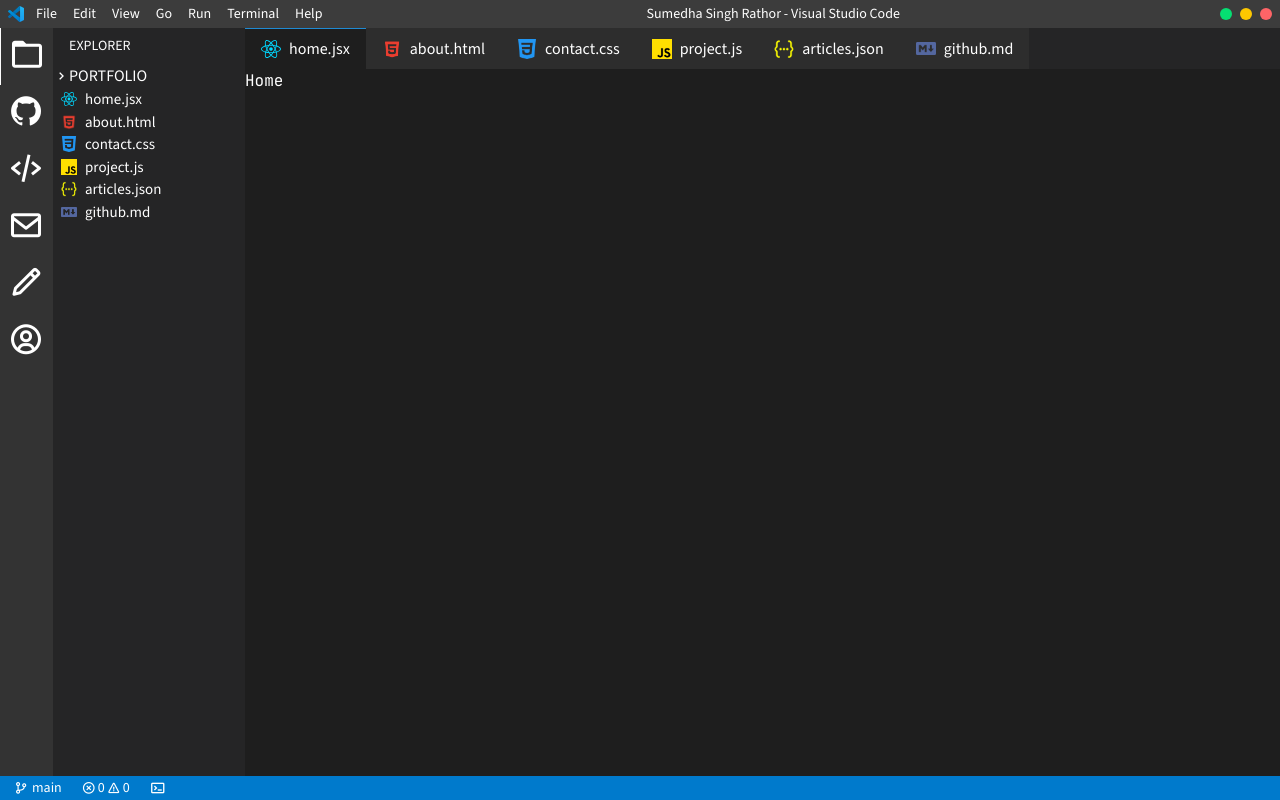
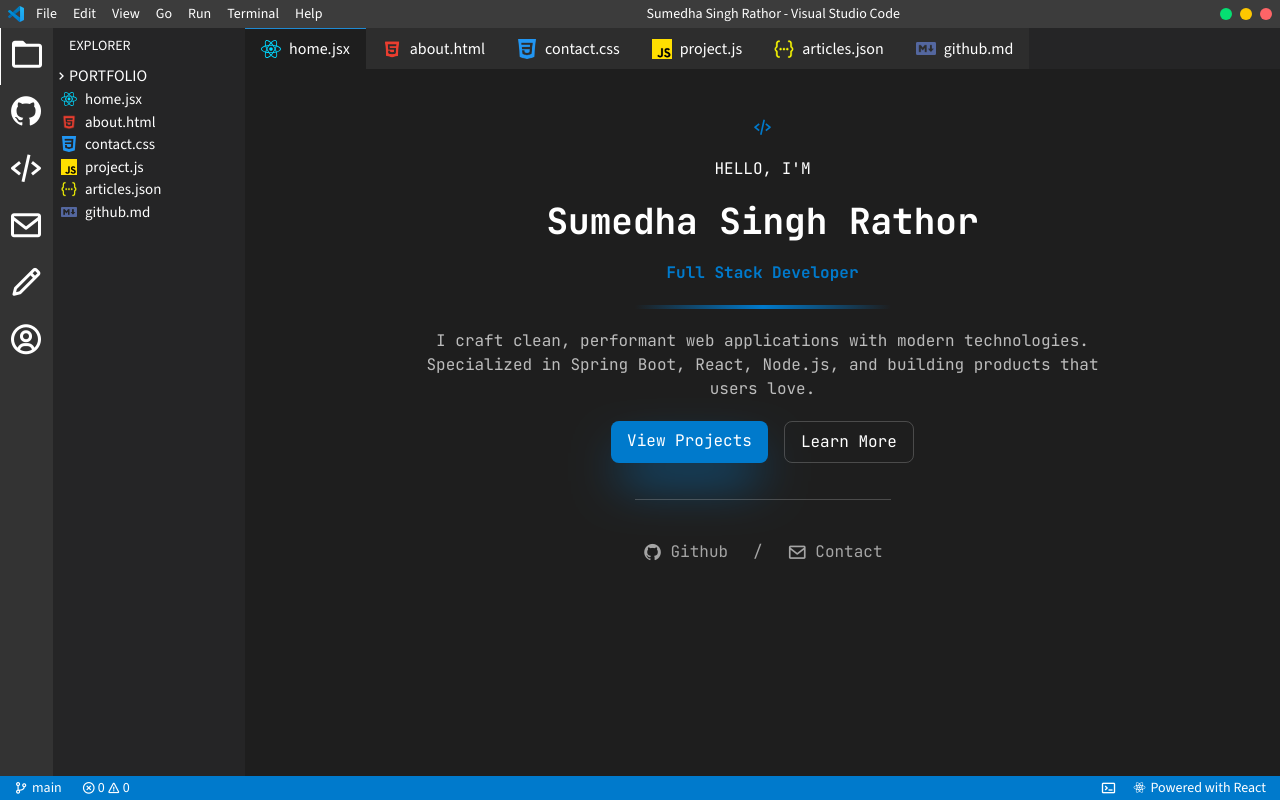
Before and after one commit to SumedhaSinghRathor/VSCode, a React (Vite) app: page / in a window 1280 px wide. Built offline with nearby package versions, Linux system fonts and the light colour scheme.

Commit message:
home page

```diff
--- a/src/App.jsx
+++ b/src/App.jsx
@@ -102,7 +102,7 @@ function App() {
             <i className="bx bx-user-circle text-4xl" />
           </NavLink>
         </section>
-        <section className="bg-[#252526] text-white w-fit">
+        <section className="bg-grey text-white w-fit">
           <div className="uppercase font-light px-4 py-2 text-sm">EXPLORER</div>
           <div className="flex items-center w-48">
             <i className="bx bx-chevron-right" />{" "}
@@ -123,8 +123,8 @@ function App() {
             ))}
           </div>
         </section>
-        <section className="bg-[#1e1e1e] text-white w-full flex flex-col flex-1 min-h-0">
-          <nav className="bg-[#252526] flex">
+        <section className="bg-dark-grey text-white w-full flex flex-col flex-1 min-h-0">
+          <nav className="bg-grey flex">
             {files.map((f, i) => (
               <NavLink
                 to={f.link}
@@ -143,7 +143,7 @@ function App() {
             ))}
           </nav>
           <section
-            className="bg-[#1e1e1e] flex-1 min-h-0 overflow-y-auto"
+            className="bg-dark-grey flex-1 min-h-0 overflow-y-auto"
             style={{ scrollbarColor: "#3c3c3c #1e1e1e" }}
           >
             <Routes>
@@ -157,20 +157,25 @@ function App() {
           </section>
         </section>
       </section>
-      <footer className="bg-[#007acc] text-white w-full text-sm px-2 flex items-center">
+      <footer className="bg-blue text-white w-full text-sm px-2 flex items-center justify-between">
         <div className="flex gap-2">
           <a
             href="https://github.com/SumedhaSinghRathor/VSCode"
             target="_blank"
-            className="flex items-center hover:bg-[#1f8ad2] w-fit h-full px-1.5 py-0.5 gap-1"
+            className="flex items-center hover:bg-light-blue w-fit h-full px-1.5 py-0.5 gap-1"
           >
             <i className="bx bx-git-branch" /> main
           </a>
-          <div className="flex items-center gap-0.5 hover:bg-[#1f8ad2] px-1.5 py-0.5">
+          <div className="flex items-center gap-0.5 hover:bg-light-blue px-1.5 py-0.5">
             <i className="bx bx-x-circle" /> 0<i className="bx bx-error" /> 0
           </div>
-          <div className="hover:bg-[#1f8ad2] px-1.5 py-0.5 flex items-center justify-center text-base">
+        </div>
+        <div className="flex gap-1">
+          <div className="hover:bg-light-blue px-1.5 py-0.5 flex items-center justify-center text-base">
             <i className="bx bx-terminal" />
+          </div>
+          <div className="hover:bg-light-blue px-1.5 py-0.5 flex items-center gap-1">
+            <i className="bx bxl-react" /> Powered with React
           </div>
         </div>
       </footer>
--- a/src/index.css
+++ b/src/index.css
@@ -1,6 +1,13 @@
 @import url("https://fonts.googleapis.com/css2?family=JetBrains+Mono:ital,wght@0,100..800;1,100..800&display=swap");
 @import url("https://fonts.googleapis.com/css2?family=Source+Sans+3:ital,wght@0,200..900;1,200..900&display=swap");
 @import "tailwindcss";
+
+@theme {
+  --color-blue: #007acc;
+  --color-dark-grey: #1e1e1e;
+  --color-grey: #252526;
+  --color-light-blue: #1f8ad2;
+}
 
 html,
 body {
--- a/src/sections/About.jsx
+++ b/src/sections/About.jsx
@@ -93,11 +93,11 @@ function About() {
         </div>
         <p className="text-white/80">Trainee Analyst at Wissen Technology</p>
         <div className="flex items-center gap-2">
-          <div className="size-3 bg-[#007acc] rounded-full" />
+          <div className="size-3 bg-blue rounded-full" />
           <p className="text-sm leading-8 text-white/60">Bengaluru, India</p>
         </div>
         <hr className="text-black/40 my-8" />
-        <div className="flex before:content-['01'] before:text-[#007acc]/60 before:text-xl items-start gap-4">
+        <div className="flex before:content-['01'] before:text-blue/60 before:text-xl items-start gap-4">
           <div className="flex flex-col gap-4">
             <h2 className="font-bold text-xl">About</h2>
             <p className="text-sm text-white/70">
@@ -117,16 +117,16 @@ function About() {
             </p>
           </div>
         </div>
-        <div className="flex before:content-['02'] before:text-[#007acc]/60 before:text-xl items-start gap-4 my-8">
+        <div className="flex before:content-['02'] before:text-blue/60 before:text-xl items-start gap-4 my-8">
           <div className="flex flex-col gap-4 w-full">
             <h2 className="font-bold text-xl">Experience</h2>
             {experience.toReversed().map((p, idx) => (
               <div
                 key={p.company}
-                className="border border-black/70 rounded-xl w-full p-6 hover:border-[#007acc]/60 transition-colors"
+                className="border border-black/70 rounded-xl w-full p-6 hover:border-blue/60 transition-colors"
               >
                 {idx == 0 && (
-                  <div className="text-sm text-[#007acc] bg-[#007acc]/20 w-fit px-2 py-1 rounded mb-2">
+                  <div className="text-sm text-blue bg-blue/20 w-fit px-2 py-1 rounded mb-2">
                     Current
                   </div>
                 )}
@@ -141,7 +141,7 @@ function About() {
             ))}
           </div>
         </div>
-        <div className="flex before:content-['03'] before:text-[#007acc]/60 before:text-xl items-start gap-4 my-8">
+        <div className="flex before:content-['03'] before:text-blue/60 before:text-xl items-start gap-4 my-8">
           <div className="flex flex-col gap-4 w-full">
             <h2 className="font-bold text-xl">Skills</h2>
             <div className="grid grid-cols-2 gap-4 text-sm">
@@ -153,7 +153,7 @@ function About() {
                   <p className="uppercase text-white/50 mb-2">{s.content}</p>
                   <div className="flex flex-wrap gap-2">
                     {s.list.map((l) => (
-                      <div className="border border-white/30 hover:bg-[#007acc]/30 hover:border-[#007acc] hover:text-[#007acc] text-white/80 bg-white/5 px-3 py-1 w-fit rounded-lg transition-colors duration-150">
+                      <div className="border border-white/30 hover:bg-blue/30 hover:border-blue hover:text-blue text-white/80 bg-white/5 px-3 py-1 w-fit rounded-lg transition-colors duration-150">
                         {l}
                       </div>
                     ))}
@@ -163,7 +163,7 @@ function About() {
             </div>
           </div>
         </div>
-        <div className="flex before:content-['04'] before:text-[#007acc]/60 before:text-xl items-start gap-4 my-8">
+        <div className="flex before:content-['04'] before:text-blue/60 before:text-xl items-start gap-4 my-8">
           <div className="flex flex-col gap-4 w-full">
             <h2 className="font-bold text-xl">Beyond Code</h2>
             <p className="text-sm text-white/70">
--- a/src/sections/Contact.jsx
+++ b/src/sections/Contact.jsx
@@ -39,14 +39,14 @@ function Contact() {
 
   return (
     <div className="ide flex flex-col gap-8 items-center p-12">
-      <h1 className="text-[#007acc] font-bold text-3xl">Contact Me</h1>
+      <h1 className="text-blue font-bold text-3xl">Contact Me</h1>
       <p className="text-center w-xl">
         Feel free to reach out to me through any of the social platforms below.
         I'm always open to new opportunities and connections.
       </p>
-      <div className="bg-[#252526] w-lg border border-[#007acc]/30 border-t-4 border-t-[#007acc] rounded p-4">
+      <div className="bg-grey w-lg border border-blue/30 border-t-4 border-t-blue rounded p-4">
         <p className="before:content-['1'] before:pr-8 before:text-sm before:text-white/40">
-          <span className="text-[#007acc]">.socials</span> &#123;
+          <span className="text-blue">.socials</span> &#123;
         </p>
         {contacts.map((c, index) => (
           <p
@@ -59,7 +59,7 @@ function Contact() {
               href={c.link}
               target="_blank"
               rel="noopener noreferrer"
-              className="text-[#007acc] hover:underline"
+              className="text-blue hover:underline"
             >
               {c.content}
             </a>
--- a/src/sections/Home.jsx
+++ b/src/sections/Home.jsx
@@ -1,5 +1,53 @@
+import { Link } from "react-router-dom";
+
 function Home() {
-  return <section className="ide">Home</section>;
+  return (
+    <section className="ide p-12">
+      <div className="w-2xl mx-auto flex flex-col gap-5 items-center">
+        <i className="bx text-xl bx-code-alt text-blue" />
+        <h3 className="uppercase">Hello, I'm</h3>
+        <h1 className="text-4xl font-bold">Sumedha Singh Rathor</h1>
+        <h2 className="text-blue font-bold">Full Stack Developer</h2>
+        <hr className="w-3xs h-1 bg-linear-to-r from-transparent via-blue to-transparent border-none" />
+        <p className="text-center text-white/70">
+          I craft clean, performant web applications with modern technologies.
+          Specialized in Spring Boot, React, Node.js, and building products that
+          users love.
+        </p>
+        <div className="flex gap-4">
+          <Link
+            to="/projects"
+            className="py-2 px-4 shadow-2xl shadow-blue bg-blue rounded-lg hover:-translate-y-0.5 transition-transform"
+          >
+            View Projects
+          </Link>
+          <Link
+            to="/about"
+            className="py-2 px-4 border border-white/20 rounded-lg hover:-translate-y-0.5 transition-transform"
+          >
+            Learn More
+          </Link>
+        </div>
+        <hr className="w-3xs my-4 border-white/20" />
+        <div className="flex w-3xs items-center justify-between text-white/60">
+          <a
+            href="https://github.com/SumedhaSinghRathor"
+            target="_blank"
+            className="flex justify-between items-center gap-2 rounded px-2 py-1 hover:text-white hover:bg-white/5 transition-colors cursor-pointer"
+          >
+            <i className="bx text-xl bxl-github" /> Github
+          </a>
+          <p className="flex justify-between items-center">/</p>
+          <Link
+            to="/contact"
+            className="flex justify-between items-center gap-2 rounded px-2 py-1 hover:text-white hover:bg-white/5 transition-colors cursor-pointer"
+          >
+            <i className="bx text-xl bx-envelope" /> Contact
+          </Link>
+        </div>
+      </div>
+    </section>
+  );
 }
 
 export default Home;
```
